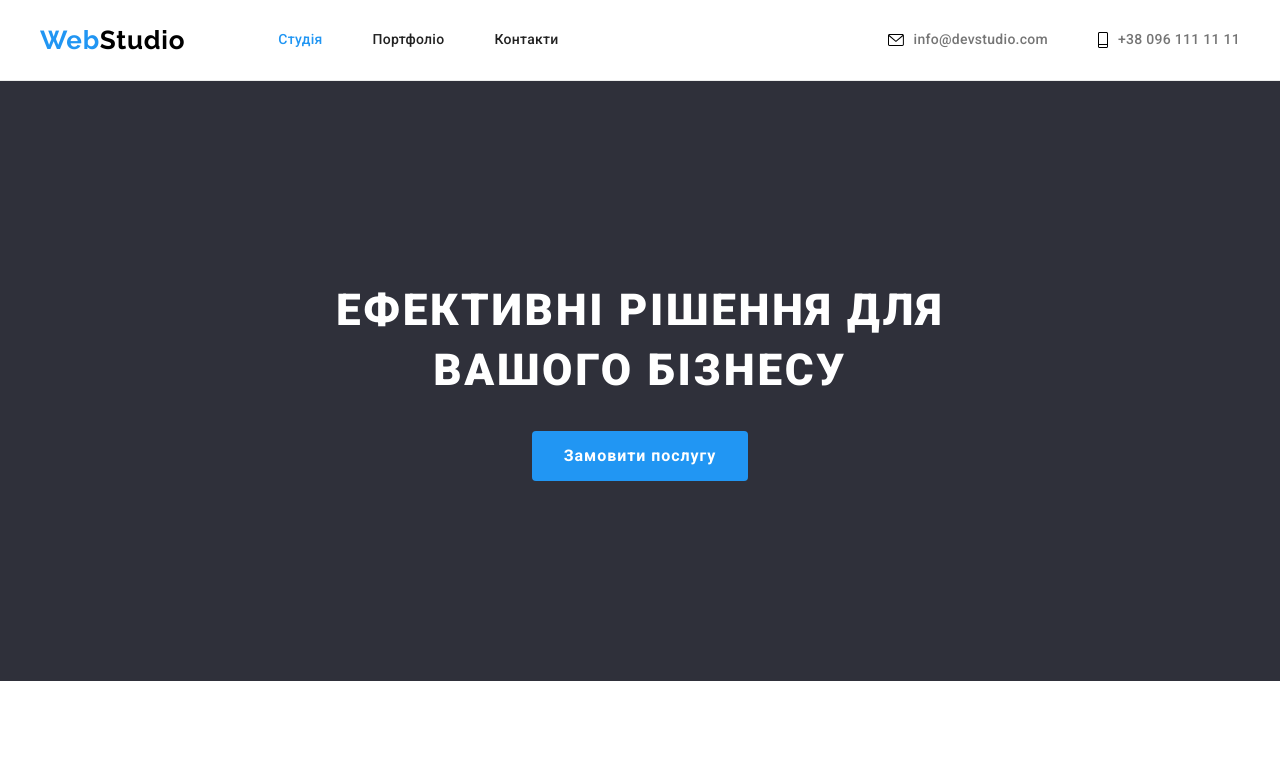
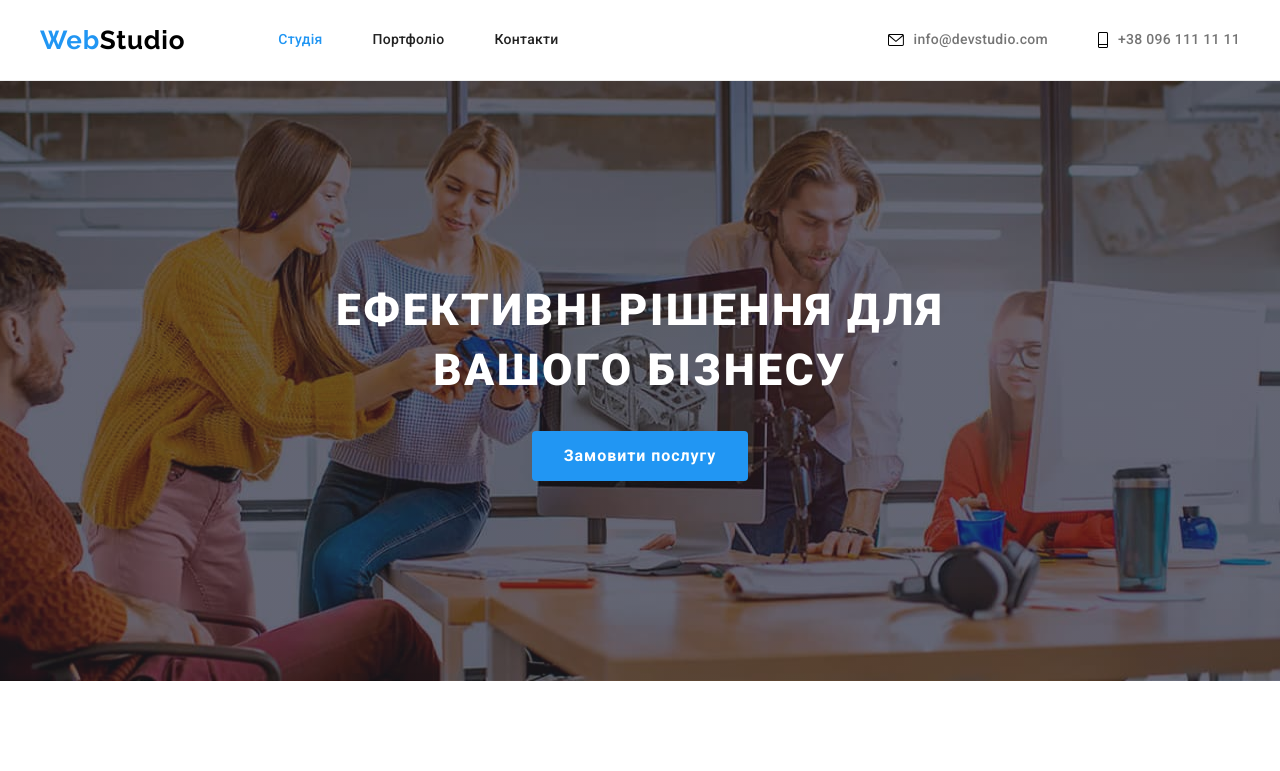
Before and after one commit to OlgaBaida/goit-markup-hw-04, a plain HTML site: page index.html in a window 1280 px wide. Shown: the top 771 px of the page. Drawn offline with nearby package versions, Linux system fonts and the light colour scheme.

Commit message:
змінено шлях до картинки

```diff
--- a/css/styles.css
+++ b/css/styles.css
@@ -157,7 +157,7 @@ img {
   background-image:linear-gradient(to right,
   rgba(47, 48, 58, 0.4),
   rgba(47, 48, 58, 0.4)),
-   url(./images/page-1/hero-1/hero-backgraund.jpg);
+   url(/images/page-1/hero-1/hero-backgraund.jpg);
   background-position: center;
   background-size: cover;
 }
```
